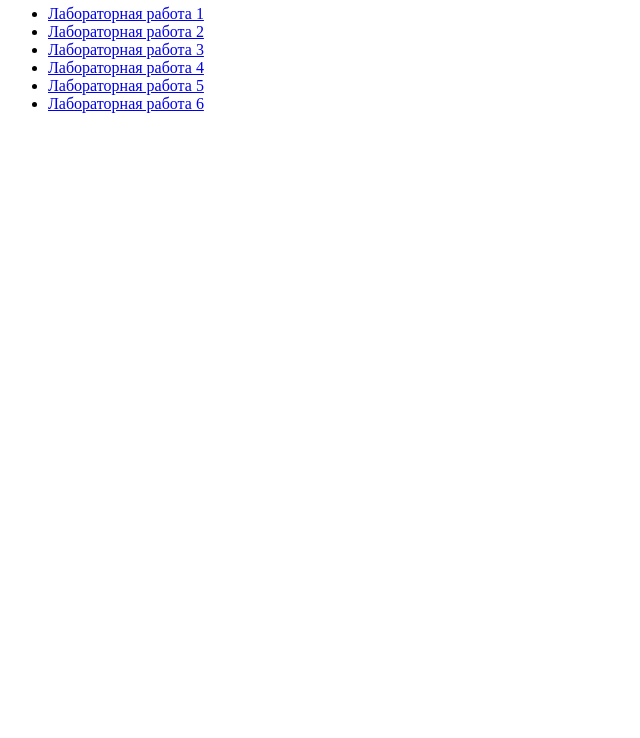
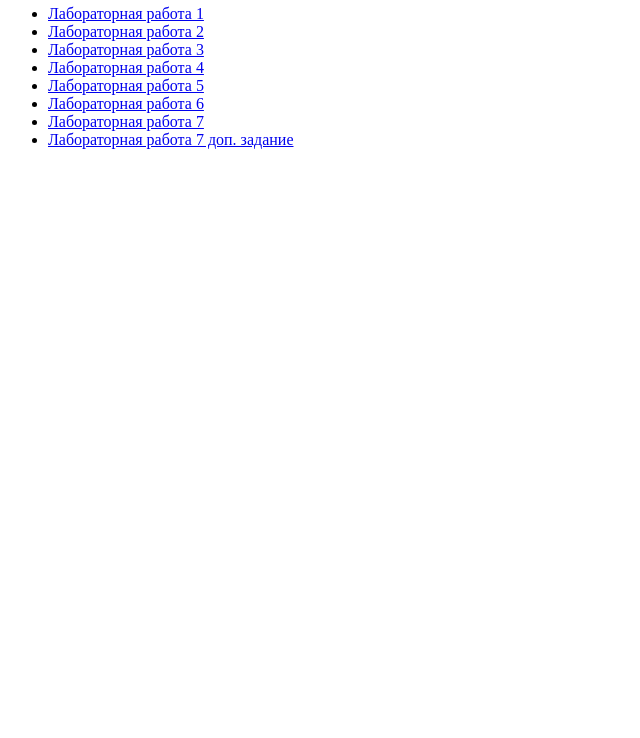
Before and after one commit to LizaHoruzhik/EWT_labs, a plain HTML site: page index.html in a window 1280 px wide. Shown: the part 62-800 px from the top of the page, without its empty margins (0-640 px from the left). Drawn offline with Linux system fonts and the light colour scheme.

Commit message:
Update index.html

```diff
--- a/index.html
+++ b/index.html
@@ -26,6 +26,12 @@
         <li>
             <a href="./6/index.html">Лабораторная работа 6</a>
         </li>
+        <li>
+            <a href="./7/index.html">Лабораторная работа 7</a>
+        </li>
+        <li>
+            <a href="./7/dop.html">Лабораторная работа 7 доп. задание</a>
+        </li>
     </ul>
 </body>
 </html>
```
